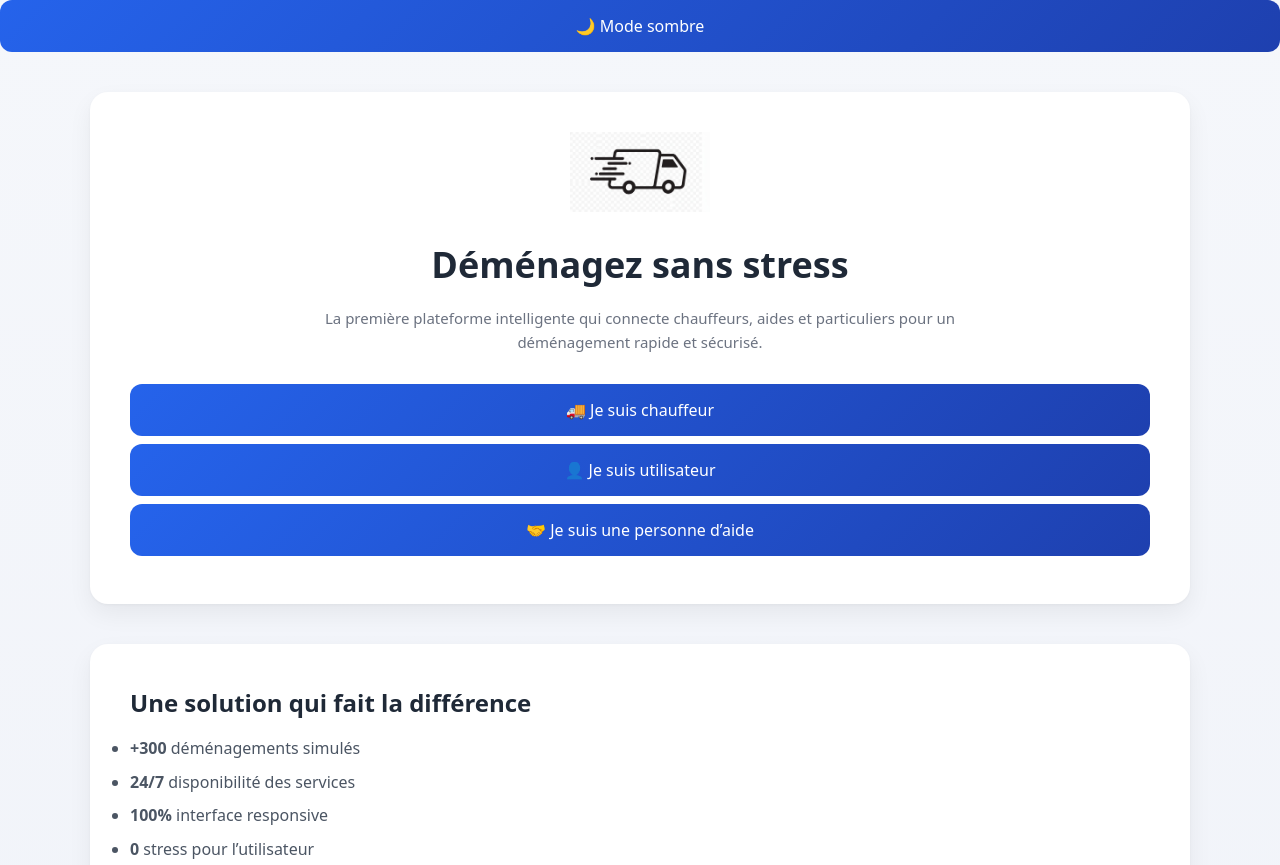
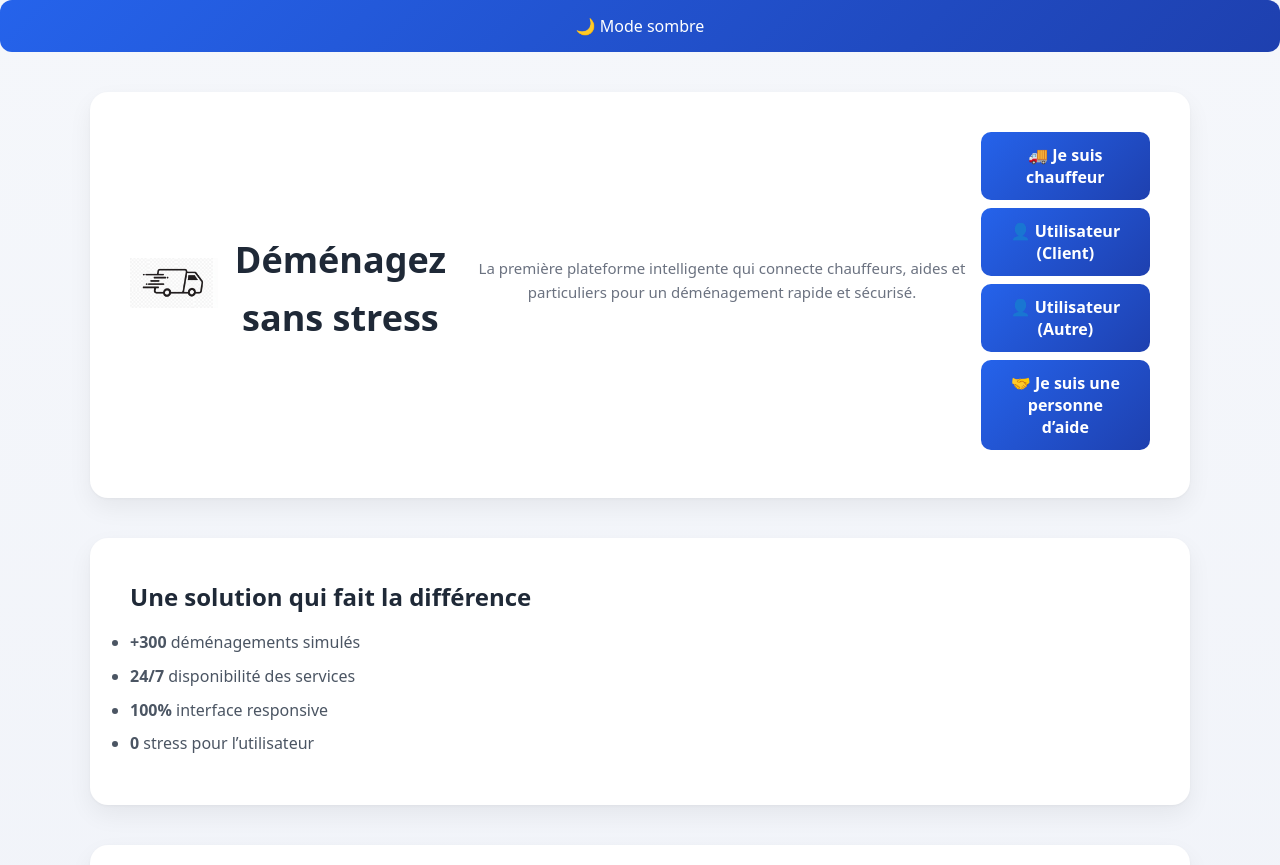
Before and after one commit to nouur656/Demenagement, a plain HTML site: page front/html/index.html in a window 1280 px wide. Shown: the top 865 px of the page. Drawn offline with Linux system fonts and the light colour scheme.

Commit message:
final: frontend structure fixed, paths updated, navigation working

```diff
--- a/html/index.html
+++ b/front/html/index.html
@@ -10,7 +10,9 @@
         content="Plateforme intelligente de mise en relation pour déménagement : chauffeurs, aides et utilisateurs.">
 
   <!-- CSS -->
-  <link rel="stylesheet" href="/css/style.css">
+  <link rel="stylesheet" href="../../css/main.css">
+  <link rel="stylesheet" href="../../css/style.css">
+
 </head>
 
 <body>
@@ -31,13 +33,34 @@
         aides et particuliers pour un déménagement rapide et sécurisé.
       </p>
 
-      <nav>
-        <ul>
-          <li><button onclick="goTo('chauffeur.html')">🚚 Je suis chauffeur</button></li>
-          <li><button onclick="alert('Page utilisateur réalisée par le binôme')">👤 Je suis utilisateur</button></li>
-          <li><button onclick="goTo('notif-aide.html')">🤝 Je suis une personne d’aide</button></li>
-        </ul>
-      </nav>
+  <nav>
+    <ul>
+      <li>
+        <button onclick="goTo('chauffeur.html')">
+          🚚 Je suis chauffeur
+        </button>
+      </li>
+
+      <li>
+        <button onclick="goTo('user-client.html')">
+          👤 Utilisateur (Client)
+        </button>
+      </li>
+
+      <li>
+        <button onclick="goTo('utilisateur.html')">
+          👤 Utilisateur (Autre)
+        </button>
+      </li>
+
+      <li>
+        <button onclick="goTo('notif-aide.html')">
+          🤝 Je suis une personne d’aide
+        </button>
+      </li>
+    </ul>
+  </nav>
+
     </header>
 
     <!-- ================= STATS ================= -->
@@ -91,6 +114,7 @@
   </div>
 
   <!-- JS -->
-  <script src="/js/main.js"></script>
+  <script src="../js/main.js"></script>
+
 </body>
 </html>
--- a/js/main.js
+++ b/front/js/main.js
@@ -126,5 +126,5 @@ fetch("http://localhost:3000/chauffeur", {
   body: JSON.stringify({ nom, tel, ville, cin })
 });
 function goTo(page) {
-  window.location.href = "/html/" + page;
+  window.location.href = page;
 }
```
Also changed, not shown: front/html/chauffeur.html (renamed from html/chauffeur.html, +4 -2 lines), front/html/details-chauffeur.html (renamed from front/pages/details-chauffeur.html, +7 -3 lines), front/html/inscription-aide.html (renamed from front/pages/inscription-aide.html, +3 -1 lines), front/html/notif-aide.html (renamed from html/notif-aide.html, +5 -1 lines), front/html/notif-chauffeur.html (renamed from html/notif-chauffeur.html, +5 -2 lines), front/html/user-client.html (renamed from front/pages/utilisateur.html, +7 -4 lines), front/html/utilisateur.html (renamed from html/utilisateur.html, +3 -1 lines), package.json (deleted, +0 -30 lines), assets/logo.png (renamed from front/assets/images/logo.png), css/main.css (renamed from front/css/style.css), front/js/user-client.js (renamed from front/js/utilisateur.js), 1 other file.
